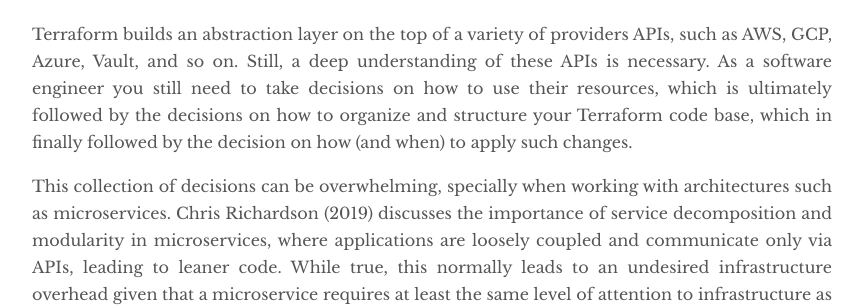
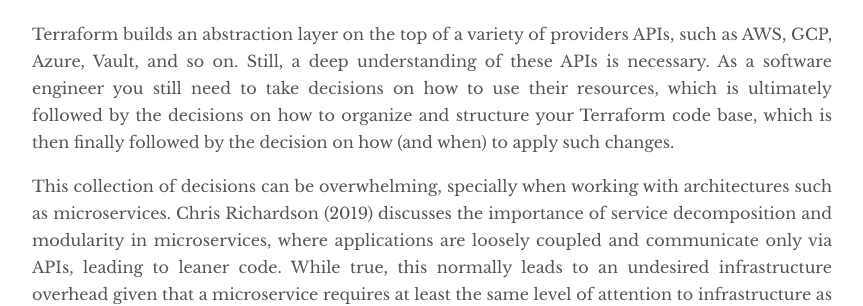
Before and after one commit to romerojunior/blog, a Jekyll site: the page built from _posts/2021-10-18-terraform-cdk.md, in a window 1280 px wide and 900 px high, scrolled down 814 px. Shown: the part 236-542 px from the top of the window, without its empty margins (208-1071 px from the left). Built offline with Jekyll 4.4.1, drawn with Linux system fonts in a browser that asks for light colours; comment, search, counter and statistics services are not loaded.

Commit message:
fix typo

```diff
--- a/_posts/2021-10-18-terraform-cdk.md
+++ b/_posts/2021-10-18-terraform-cdk.md
@@ -36,8 +36,8 @@
 such as AWS, GCP, Azure, Vault, and so on. Still, a deep understanding of these
 APIs is necessary. As a software engineer you still need to take decisions on
 how to use their resources, which is ultimately followed by the decisions on how
-to organize and structure your Terraform code base, which in finally followed by
-the decision on how (and when) to apply such changes.
+to organize and structure your Terraform code base, which is then finally
+followed by the decision on how (and when) to apply such changes.
 
 This collection of decisions can be overwhelming, specially when working with
 architectures such as microservices. Chris Richardson (2019) discusses the
```
